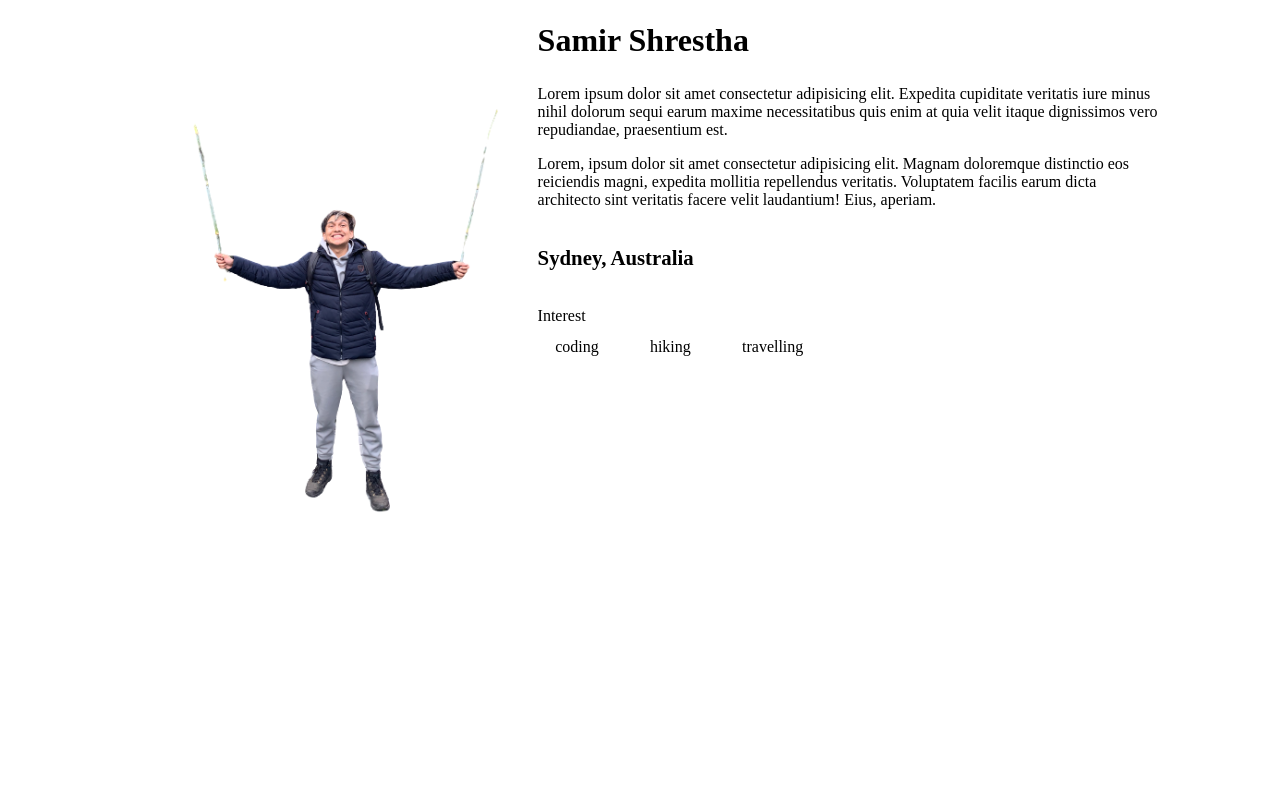
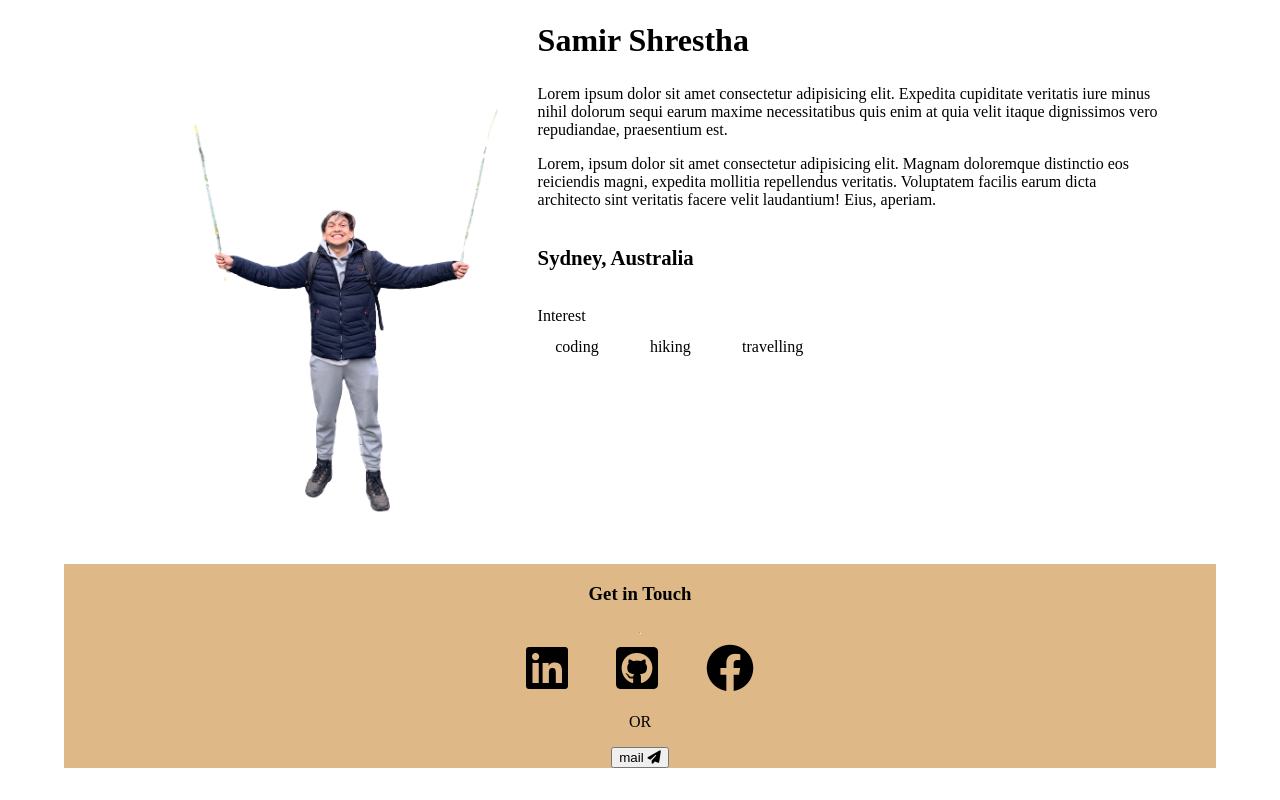
Before and after one commit to samirshrestha-tech/portfolio-website, a plain HTML site: page index.html in a window 1280 px wide. Shown: the part 2429-3229 px from the top of the page. Before the commit the page ends 2961 px from the top, so only its background shows below. Drawn offline with Linux system fonts and the light colour scheme.

Commit message:
updated contact section

```diff
--- a/index.html
+++ b/index.html
@@ -222,6 +222,23 @@
       </section>
 
       <!-- contact me  -->
+      <section class="contact container">
+        <h3>Get in Touch</h3>
+        <hr>
+        <div class="touch">
+
+
+          <a href=""><i class="fa-brands fa-linkedin"></i></a>
+          <a href=""><i class="fa-brands fa-square-github"></i></a>
+          <a href=""><i class="fa-brands fa-facebook"></i></a>
+        </div>
+        <p>OR</p>
+        <div class="mail">
+         <button><a href="">mail <i class="fa-solid fa-paper-plane"></i></a></button>
+        </div>
+
+      </section>
+
 
       <!-- footer section  -->
     </div>
--- a/style.css
+++ b/style.css
@@ -328,3 +328,23 @@ header {
   cursor: pointer;
   background: orangered;
 }
+
+/* contact section */
+.contact {
+  display: flex;
+  justify-content: center;
+  align-items: center;
+
+  flex-direction: column;
+  background: burlywood;
+  width: 100%;
+  margin: 2rem 0;
+}
+.touch {
+  display: flex;
+  justify-content: space-evenly;
+  align-items: center;
+  flex-direction: row;
+  gap: 3rem;
+  font-size: 3rem;
+}
```
